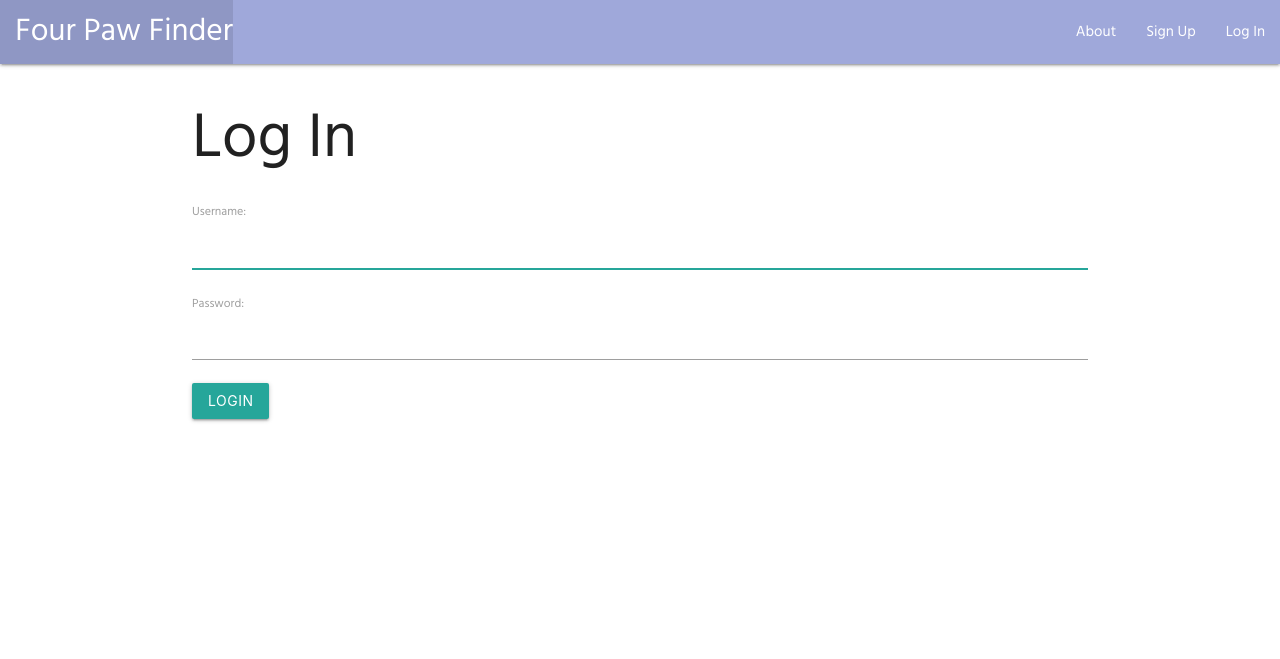
After one commit to pgf96/fourpawfinder, a Django app: page /accounts/login/ in a window 1280 px wide. The commit adds this page. Shown: the top 659 px of the page. Run offline with Django 4.2, Linux system fonts and the light colour scheme.

Commit message:
add login

```diff
--- a/fourpawfinder/settings.py
+++ b/fourpawfinder/settings.py
@@ -122,3 +122,6 @@ STATIC_URL = 'static/'
 # https://docs.djangoproject.com/en/4.1/ref/settings/#default-auto-field
 
 DEFAULT_AUTO_FIELD = 'django.db.models.BigAutoField'
+
+LOGIN_REDIRECT_URL = '/'
+LOGOUT_REDIRECT_URL = '/'
--- a/fourpawfinder/urls.py
+++ b/fourpawfinder/urls.py
@@ -19,5 +19,5 @@ from django.urls import path, include
 urlpatterns = [
     path('admin/', admin.site.urls),
     path('', include('main_app.urls')),
-    path('accounts/', include('django.contrib.auth.urls'))
+    path('accounts/', include('django.contrib.auth.urls')),
 ]
--- a/main_app/templates/base.html
+++ b/main_app/templates/base.html
@@ -22,7 +22,7 @@
                 <ul class="right">
                   <li><a href="">About</a></li>
                     <li><a href="">Sign Up</a></li>
-                    <li><a href="">Log In</a></li>
+                    <li><a href="{% url 'login' %}">Log In</a></li>
                 </ul>
             </div>
         </nav>
--- /dev/null
+++ b/main_app/templates/registration/login.html
@@ -0,0 +1,15 @@
+{% extends 'base.html' %}
+{% block content %}
+
+<h1>Log In</h1>
+
+<!-- Add the login form -->
+<form method="post" action="{% url 'login' %}">
+  {% csrf_token %}
+  {{ form.as_p }}
+  <input type="submit" class="btn" value="login">
+  <input type="hidden" name="next" value="{{ next }}">
+</form>
+
+
+{% endblock %}
```
